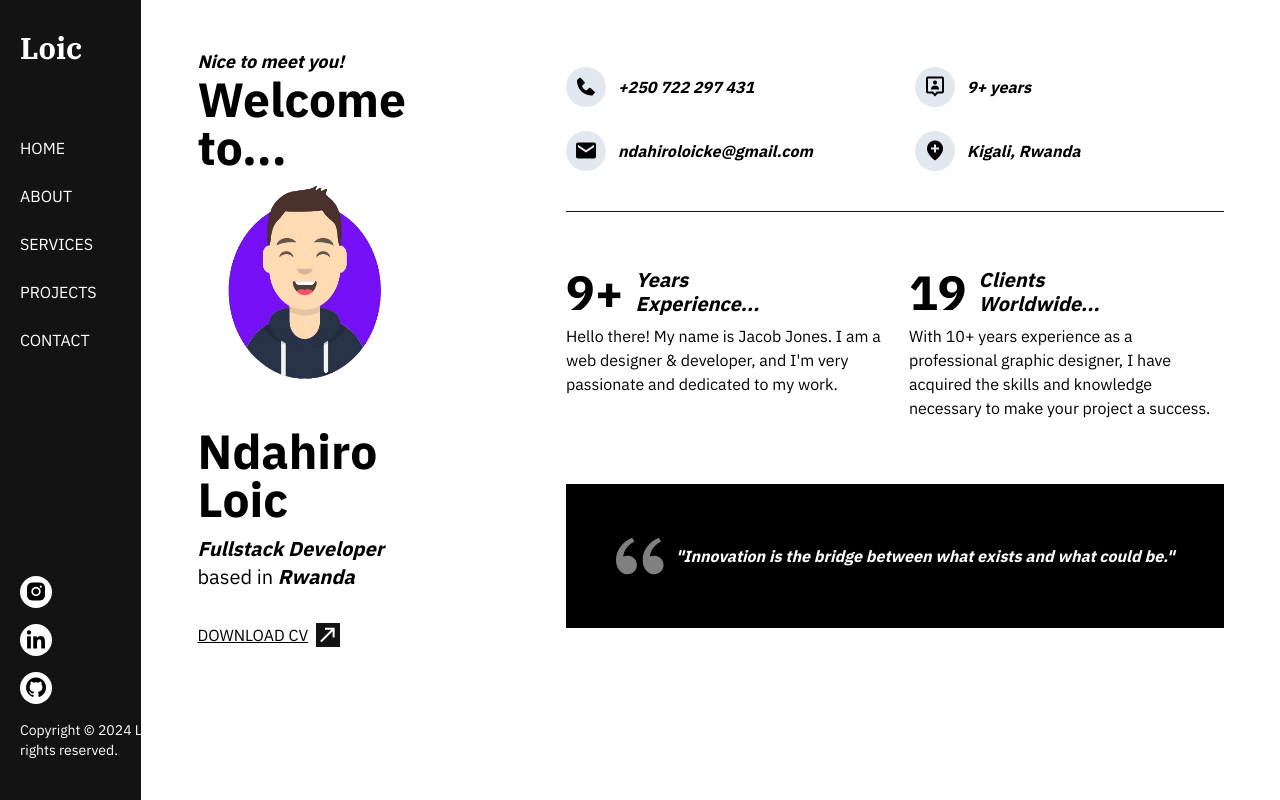
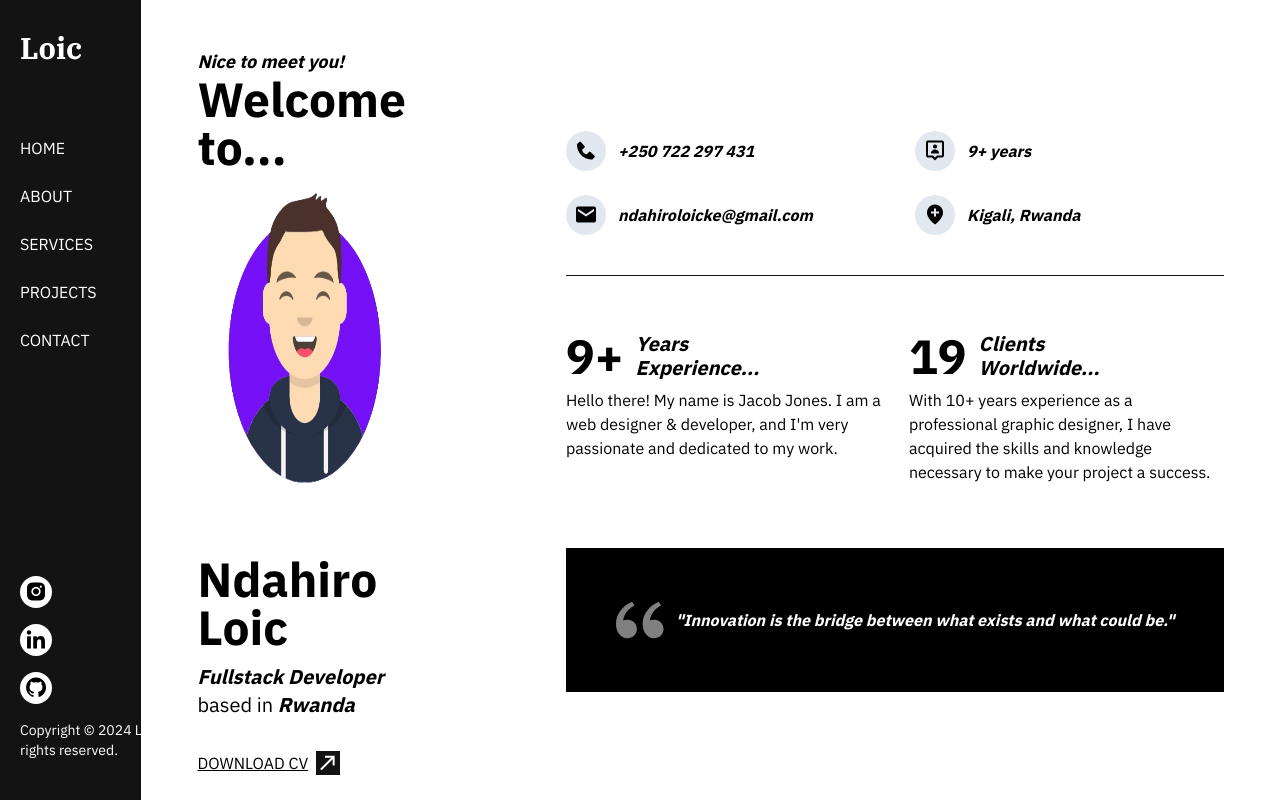
Before and after one commit to Ndahiroloicke/portfolio, a Next.js app: page /about in a window 1280 px wide. Built offline with nearby package versions, Linux system fonts and the light colour scheme.

Commit message:
development

```diff
--- a/src/app/about/page.tsx
+++ b/src/app/about/page.tsx
@@ -4,6 +4,9 @@ import Navbar from "@/components/navbar";
 export default function Page () {
     return(
         <>
+        <head>
+            <title>About</title>
+        </head>
             <div className="flex flex-row">
                 <Navbar/>
                 <About/>
--- a/src/components/about.tsx
+++ b/src/components/about.tsx
@@ -13,14 +13,17 @@ const About = () => {
           <p className="font-semibold text-[18px] italic">Nice to meet you!</p>
           <p className="font-bold text-4xl sm:text-5xl">Welcome to...</p>
           <div className="flex flex-col items-center lg:items-start">
-            <Image src={profile} alt="Profile Image" className="w-48 h-48 sm:w-64 sm:h-64" />
+            <Image src={profile} alt="Profile Image" className="w-48 h-48 sm:w-96 sm:h-96" />
             <p className="font-bold text-4xl sm:text-5xl">Ndahiro Loic</p>
             <p className="text-xl mt-3">
               <span className="font-bold italic">Fullstack Developer</span> based in{" "}
               <span className="font-bold italic">Rwanda</span>
             </p>
             <div className="flex flex-row mt-8 hover:cursor-pointer items-center space-x-2">
-              <p className="underline">DOWNLOAD CV</p>
+              {/* Link to download the CV */}
+              <a href="/cv.pdf" download className="underline">
+                DOWNLOAD CV
+              </a>
               <Image src={download} alt="Download" />
             </div>
           </div>
```
Also changed, not shown: 1 other file (tests, documents, lock files or other folders).
